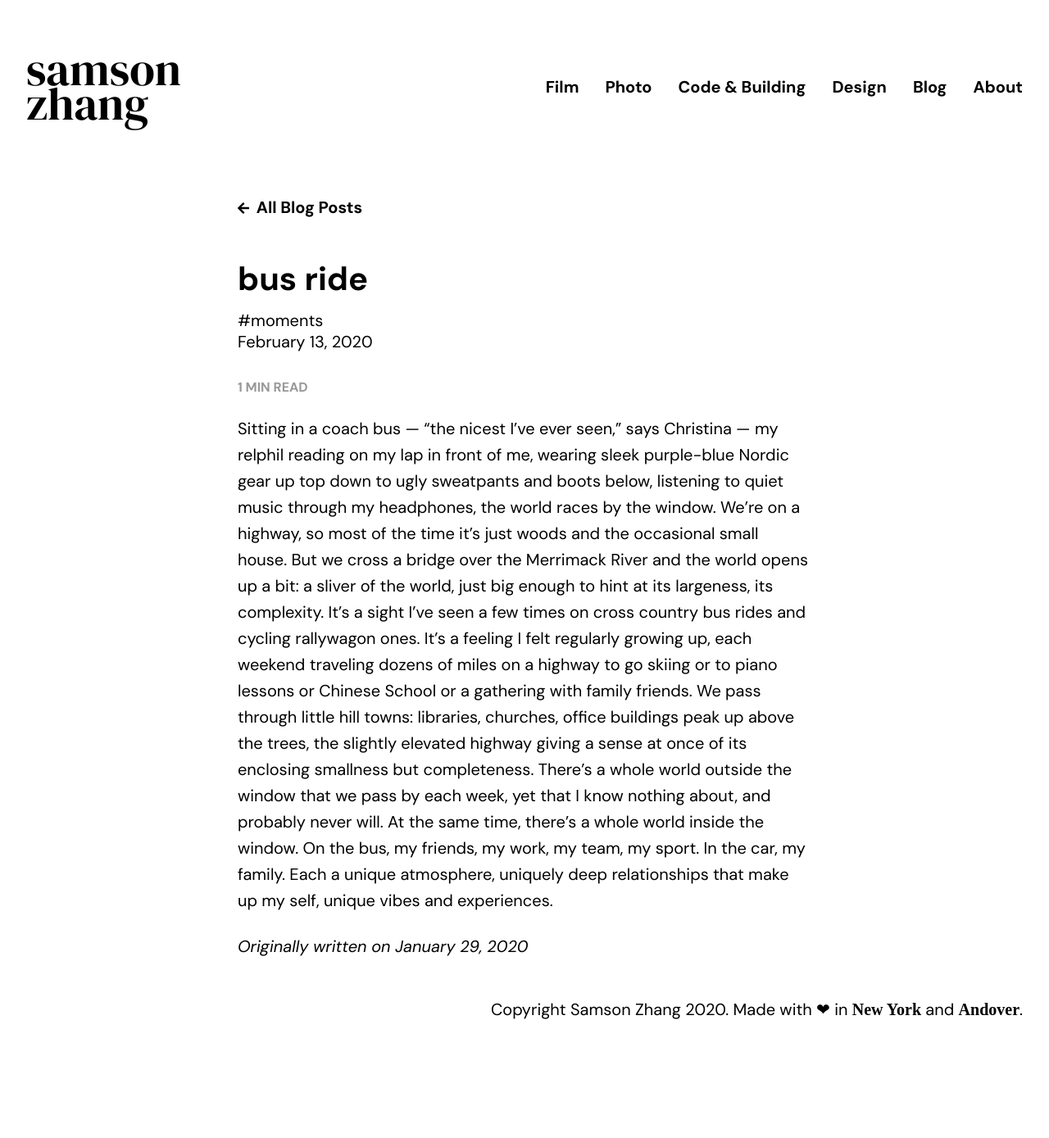
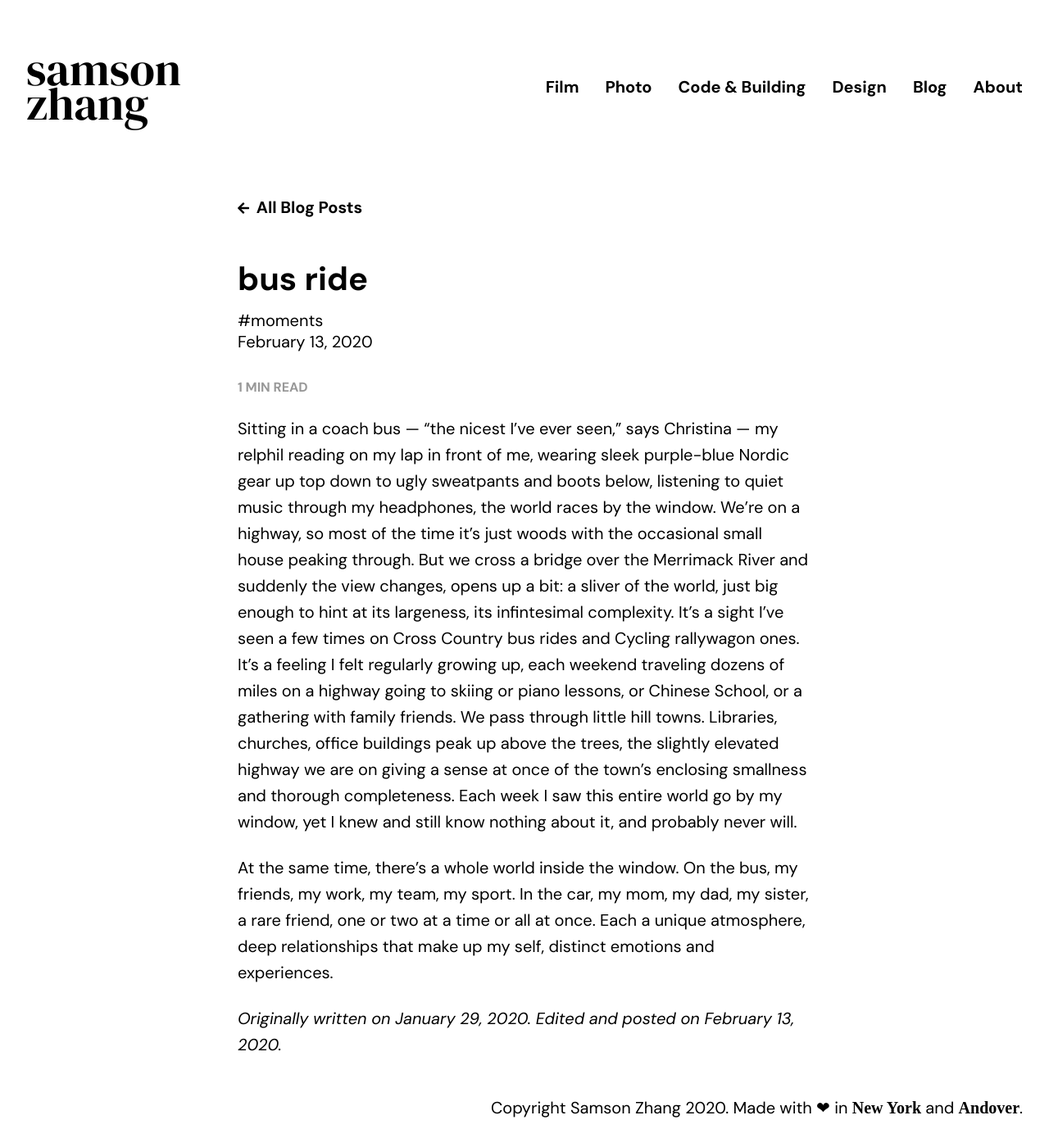
Before and after one commit to wwsalmon/portfolio, a Jekyll site: the page built from _posts/2020-02-13-bus-ride.md, in a window 1280 px wide. Shown: the whole page at 82% size. Built offline with Jekyll 4.4.1, drawn with Linux system fonts in a browser that asks for light colours; some web fonts are replaced; before the commit the page ends 1269 px from its top, so only the background shows below that.

Commit message:
bus ride post edits

```diff
--- a/_posts/2020-02-13-bus-ride.md
+++ b/_posts/2020-02-13-bus-ride.md
@@ -5,6 +5,8 @@ date: '2020-02-13 10:11:56'
 tags: moments
 ---
 
-Sitting in a coach bus — "the nicest I've ever seen," says Christina — my relphil reading on my lap in front of me, wearing sleek purple-blue Nordic gear up top down to ugly sweatpants and boots below, listening to quiet music through my headphones, the world races by the window. We're on a highway, so most of the time it's just woods and the occasional small house. But we cross a bridge over the Merrimack River and the world opens up a bit: a sliver of the world, just big enough to hint at its largeness, its complexity. It's a sight I've seen a few times on cross country bus rides and cycling rallywagon ones. It's a feeling I felt regularly growing up, each weekend traveling dozens of miles on a highway to go skiing or to piano lessons or Chinese School or a gathering with family friends. We pass through little hill towns: libraries, churches, office buildings peak up above the trees, the slightly elevated highway giving a sense at once of its enclosing smallness but completeness. There's a whole world outside the window that we pass by each week, yet that I know nothing about, and probably never will. At the same time, there's a whole world inside the window. On the bus, my friends, my work, my team, my sport. In the car, my family. Each a unique atmosphere, uniquely deep relationships that make up my self, unique vibes and experiences.
+Sitting in a coach bus — "the nicest I've ever seen," says Christina — my relphil reading on my lap in front of me, wearing sleek purple-blue Nordic gear up top down to ugly sweatpants and boots below, listening to quiet music through my headphones, the world races by the window. We're on a highway, so most of the time it's just woods with the occasional small house peaking through. But we cross a bridge over the Merrimack River and suddenly the view changes, opens up a bit: a sliver of the world, just big enough to hint at its largeness, its infintesimal complexity. It's a sight I've seen a few times on Cross Country bus rides and Cycling rallywagon ones. It's a feeling I felt regularly growing up, each weekend traveling dozens of miles on a highway going to skiing or piano lessons, or Chinese School, or a gathering with family friends. We pass through little hill towns. Libraries, churches, office buildings peak up above the trees, the slightly elevated highway we are on giving a sense at once of the town's enclosing smallness and thorough completeness. Each week I saw this entire world go by my window, yet I knew and still know nothing about it, and probably never will.
 
-*Originally written on January 29, 2020*
+At the same time, there's a whole world inside the window. On the bus, my friends, my work, my team, my sport. In the car, my mom, my dad, my sister, a rare friend, one or two at a time or all at once. Each a unique atmosphere, deep relationships that make up my self, distinct emotions and experiences.
+
+*Originally written on January 29, 2020. Edited and posted on February 13, 2020.*
```
